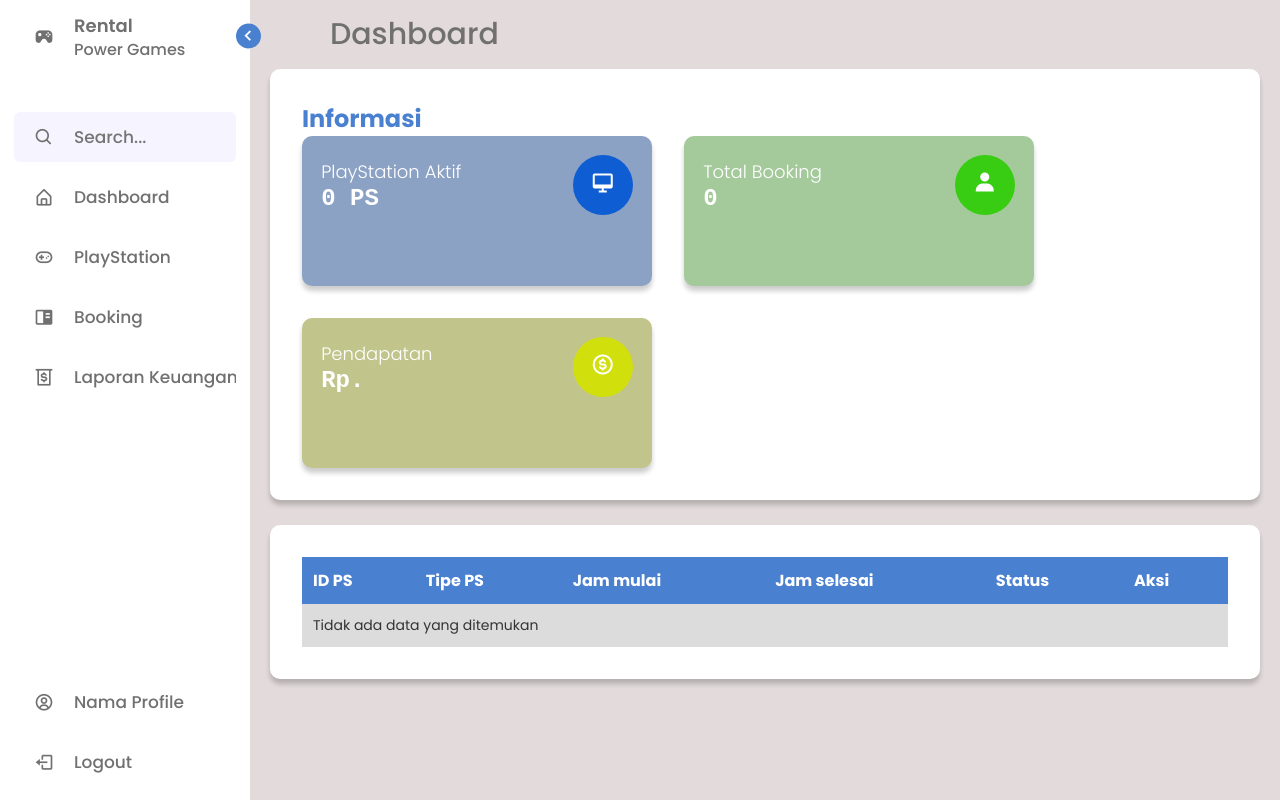
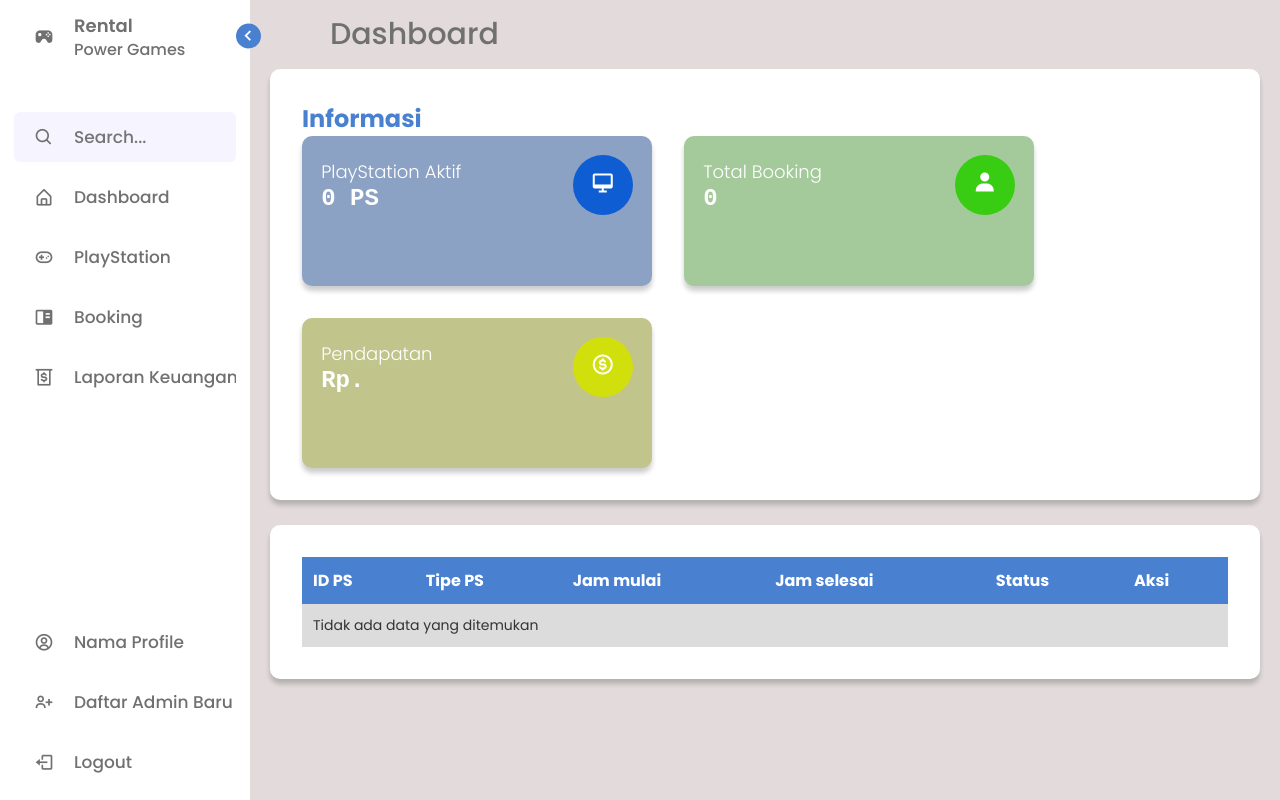
Before and after one commit to Rofiqii/Kelompok2_Project, a PHP site: page /home.php in a window 1280 px wide. Run offline with PHP 8.4, Linux system fonts and the light colour scheme; data that the repository does not hold is empty.

Commit message:
BUG FIXED-REGISTER, DETAIL PS

```diff
--- a/booking.php
+++ b/booking.php
@@ -71,6 +71,12 @@
                 <li class="">
                     <i class='bx bx-user-circle icon'></i>
                     <span class="text logo-text profession"><?php echo isset($_SESSION['fullname']) ? $_SESSION['fullname'] : 'Nama Profile'; ?></span>
+                </li>
+                <li class="nav-link">
+                    <a href="register.php" id="klikdisini" class="navbar-brand">
+                        <i class='bx bx-user-plus icon'></i>
+                        <span class="text nav-text">Daftar Admin Baru</span>
+                    </a>
                 </li>
                 <li class="" href="login.php" onclick="confirmLogout(event)">
                     <a href="#">
--- a/edit_ps.php
+++ b/edit_ps.php
@@ -50,7 +50,7 @@
                         <input type="text" name="tipe_ps" class="form-input" value="<?php echo $row['tipe_ps']; ?>" required>
                         <br>
                         <label for="harga" id="text2">Harga Per Jam :</label>
-                        <input type="text" name="harga" class="form-input" value="<?php echo $row['harga']; ?>" required>
+                        <input type="text" name="harga" class="form-input" value="<?php echo $row['harga']; ?>" required min="1000">
                         <br>
                         <br>
                         <div class="d-flex justify-content-center">
--- a/home.php
+++ b/home.php
@@ -80,6 +80,12 @@
                 <li class="">
                     <i class='bx bx-user-circle icon'></i>
                     <span class="text logo-text profession"><?php echo isset($_SESSION['fullname']) ? $_SESSION['fullname'] : 'Nama Profile'; ?></span>
+                </li>
+                <li class="nav-link">
+                    <a href="register.php" id="klikdisini" class="navbar-brand">
+                        <i class='bx bx-user-plus icon'></i>
+                        <span class="text nav-text">Daftar Admin Baru</span>
+                    </a>
                 </li>
                 <li class="" href="login.php" onclick="confirmLogout(event)">
                     <a href="#">
--- a/lap_keuangan.php
+++ b/lap_keuangan.php
@@ -76,6 +76,12 @@
                 <li class="">
                     <i class='bx bx-user-circle icon'></i>
                     <span class="text logo-text profession"><?php echo isset($_SESSION['fullname']) ? $_SESSION['fullname'] : 'Nama Profile'; ?></span>
+                </li>
+                <li class="nav-link">
+                    <a href="register.php" id="klikdisini" class="navbar-brand">
+                        <i class='bx bx-user-plus icon'></i>
+                        <span class="text nav-text">Daftar Admin Baru</span>
+                    </a>
                 </li>
                 <li class="" href="login.php" onclick="confirmLogout(event)">
                     <a href="#">
--- a/login.php
+++ b/login.php
@@ -18,6 +18,7 @@
                 $_SESSION['rentalps'] = $rentalps;
                 $_SESSION['username'] = $rentalps['username'];
                 $_SESSION['fullname'] = $rentalps['fullname'];
+                mysqli_query($koneksi, "INSERT INTO kasir VALUES('', '". $rentalps['username'] ."')");
                 header('Location: home.php');
             } else {
                 $error = "Username atau password salah";
@@ -108,7 +109,7 @@
                             <button type="submit" name="login" class="btn" id="btn-login">Login</button>
                         </div>
                         <div class="text-center mt-3">
-                            <p id="text2">Belum punya akun? <a href="register.php" id="klikdisini">Daftar disini.</a></p>
+                            <p id="text2">Belum punya akun? Harap konfirmasi pada admin.</a></p>
                             <p id="text2">Atau <a href="lupa_password.php" id="klikdisini">Lupa Password?</a></p>
                         </div>
                     </form>
--- a/register.php
+++ b/register.php
@@ -19,7 +19,7 @@
         $result = mysqli_query($koneksi, $query);
 
         if ($result) {
-            header('Location: login.php');
+            header('Location: home.php');
         } else {
             $error = "Gagal menambahkan pengguna. Silakan coba lagi.";
         }
@@ -135,7 +135,7 @@
                             <button type="submit" name="register" class="btn" id="btn-register">Register</button>
                         </div>
                         <div class="text-center mt-3">
-                            <p id="text2">Sudah punya akun? <a href="login.php" id="klikdisini">Login disini.</a></p>
+                            <p><a href="home.php" id="klikdisini">Kembali</a></p>
                         </div>
                         <br>
                     </form>
```
Also changed, not shown: detail_ps.php (+8 -5 lines). Lines whose indentation alone changed are shown as unchanged.
